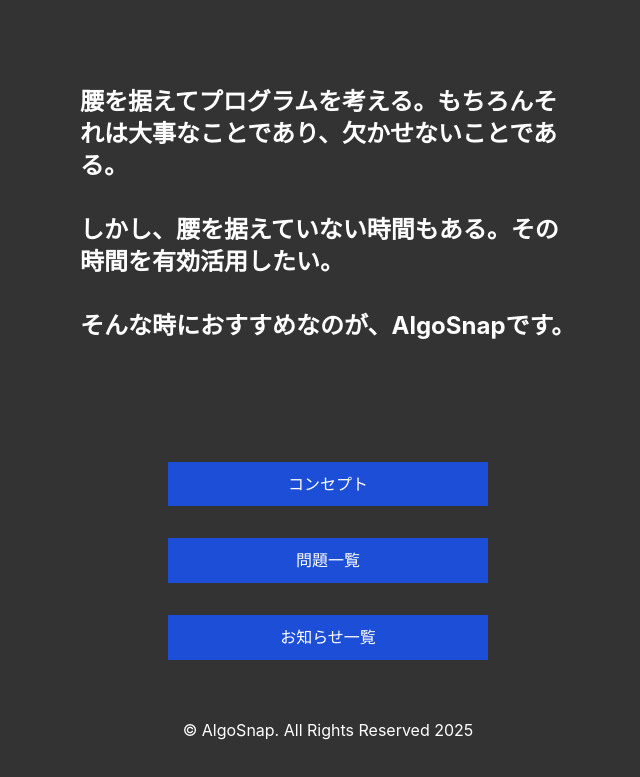
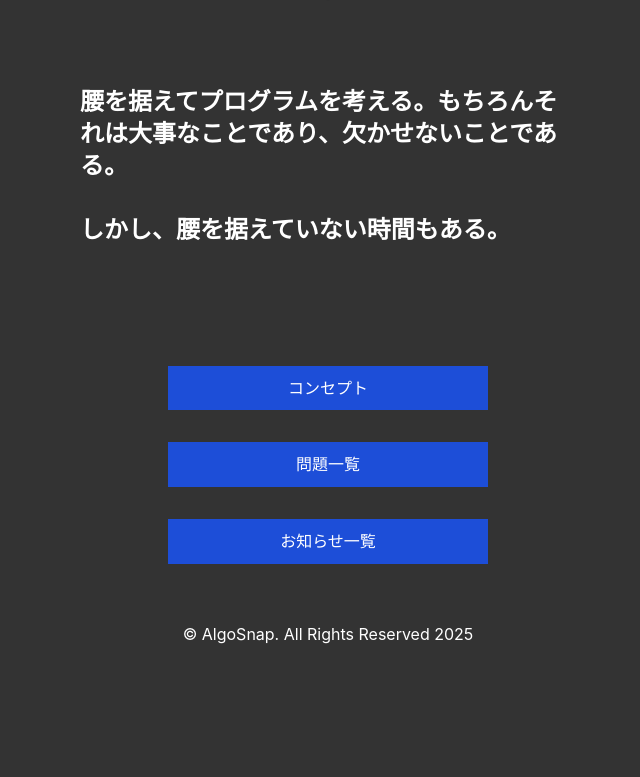
Before and after one commit to KantaroNakaya/snalgo, a Next.js app: page / in a window 1280 px wide. Shown: the part 899-1676 px from the top of the page, without its empty margins (312-952 px from the left). After the commit the page ends 1580 px from the top, so only its background shows below. Built offline with nearby package versions, Linux system fonts and the light colour scheme.

Commit message:
トップページにtype-animationを導入

```diff
--- a/app/page.tsx
+++ b/app/page.tsx
@@ -1,8 +1,10 @@
+"use client";
+
 import ButtonLink from "./_components/ButtonLink";
 import Image from "next/image";
-export const revalidate = 60;
+import { TypeAnimation } from "react-type-animation";
 
-export default async function Home() {
+export default function Home() {
     return (
         <div>
             <section className="flex items-center justify-center overflow-hidden py-40">
@@ -11,9 +13,7 @@
                         <h1 className="block text-6xl font-bold mb-4">
                             AlgoSnap
                         </h1>
-                        <p className="block text-2xl">
-                            JavaScript編
-                        </p>
+                        <p className="block text-2xl">JavaScript編</p>
                     </div>
                 </div>
             </section>
@@ -27,17 +27,36 @@
                         アルゴリズム基礎ドリル
                     </span>
                 </p>
-                <Image className="mx-auto" src="/illust.png" alt="" width={300} height={300} />
+                <Image
+                    className="mx-auto"
+                    src="/illust.png"
+                    alt=""
+                    width={300}
+                    height={300}
+                />
                 <div className="flex flex-col gap-8 max-w-xl mx-auto px-10 py-16">
-                    <p className="text-2xl font-bold">
-                        腰を据えてプログラムを考える。もちろんそれは大事なことであり、欠かせないことである。
-                    </p>
-                    <p className="text-2xl font-bold">
-                        しかし、腰を据えていない時間もある。その時間を有効活用したい。
-                    </p>
-                    <p className="text-2xl font-bold">
-                        そんな時におすすめなのが、AlgoSnapです。
-                    </p>
+                    <TypeAnimation
+                        sequence={[
+                            "腰を据えてプログラムを考える。",
+                            1000,
+                            "腰を据えてプログラムを考える。もちろんそれは大事なことであり、欠かせないことである。",
+                            1000,
+                            "腰を据えてプログラムを考える。もちろんそれは大事なことであり、欠かせないことである。\n\nしかし、腰を据えていない時間もある。",
+                            1000,
+                            "腰を据えてプログラムを考える。もちろんそれは大事なことであり、欠かせないことである。\n\nしかし、腰を据えていない時間もある。その時間を有効活用したい。",
+                            1000,
+                            "腰を据えてプログラムを考える。もちろんそれは大事なことであり、欠かせないことである。\n\nしかし、腰を据えていない時間もある。その時間を有効活用したい。\n\nそんな時におすすめなのが、AlgoSnapです。",
+                            2000,
+                            "腰を据えてプログラムを考える。もちろんそれは大事なことであり、欠かせないことである。\n\nしかし、腰を据えていない時間もある。その時間を有効活用したい。\n\nそんな時におすすめなのが、AlgoSnapです。このサイトは、スマホでサクッと学べるようになっています。",
+                            2000,
+                            "腰を据えてプログラムを考える。もちろんそれは大事なことであり、欠かせないことである。\n\nしかし、腰を据えていない時間もある。その時間を有効活用したい。\n\nそんな時におすすめなのが、AlgoSnapです。このサイトは、スマホでサクッと学べるようになっています。\n\nJavaスクリプトを使ってアルゴリズムを考えてみよう。",
+                            2000,
+                        ]}
+                        wrapper="p"
+                        speed={50}
+                        className="text-2xl font-bold whitespace-pre-line"
+                        repeat={0}
+                    />
                 </div>
             </section>
             <section className="flex flex-col items-center p-6">
```
